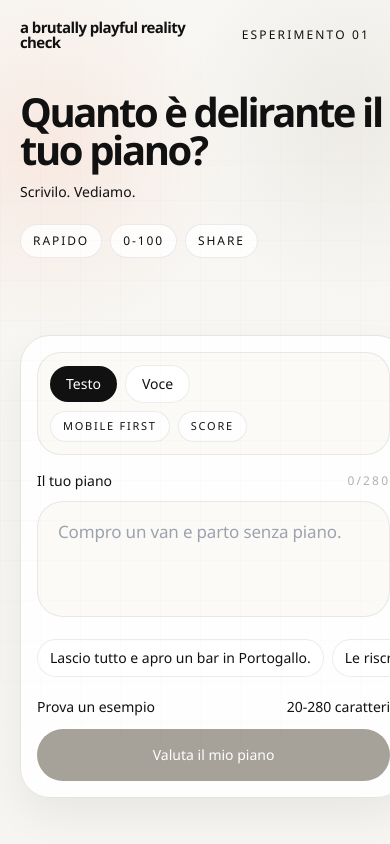
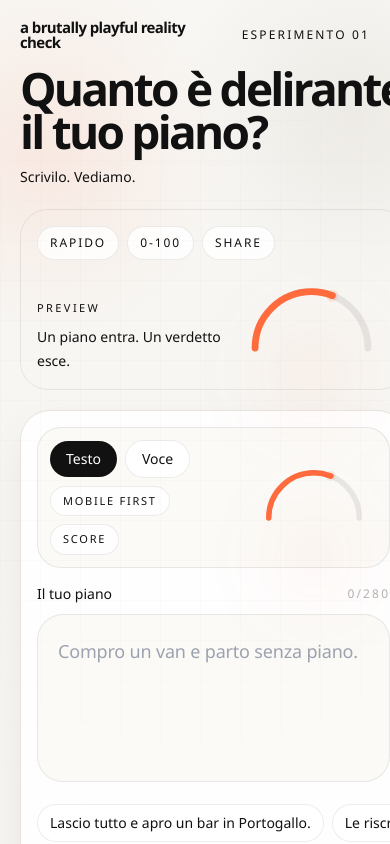
Before and after one commit to Luqia-Studios/a-brutally-playful-reality-check, a Next.js app: page / in a window 390 px wide. Built offline with nearby package versions, Linux system fonts and the light colour scheme.

Commit message:
Refine mobile layout

```diff
--- a/components/input-experience.tsx
+++ b/components/input-experience.tsx
@@ -97,15 +97,21 @@ export function InputExperience() {
 
         <section
           className={`grid min-h-0 flex-1 ${
-            keyboardOpen ? "items-start gap-4 sm:gap-6 lg:items-center lg:gap-14" : "items-center gap-6 sm:gap-8 lg:gap-14"
+            keyboardOpen
+              ? "items-start gap-4 sm:gap-6 lg:items-center lg:gap-14"
+              : "content-start gap-5 sm:gap-8 lg:items-center lg:gap-14"
           } lg:grid-cols-[0.44fr_0.56fr]`}
         >
-          <div className={`flex min-h-0 flex-col ${keyboardOpen ? "justify-start gap-3" : "justify-center gap-5 lg:gap-6"}`}>
+          <div
+            className={`flex min-h-0 flex-col ${
+              keyboardOpen ? "justify-start gap-3" : "justify-between gap-5 lg:justify-center lg:gap-6"
+            }`}
+          >
             <div className={`${keyboardOpen ? "space-y-2" : "space-y-3 sm:space-y-4"}`}>
               <div className="max-w-[31rem] space-y-3">
                 <h1
                   className={`font-display font-semibold leading-[0.94] tracking-[-0.06em] text-text ${
-                    keyboardOpen ? "text-[32px] sm:text-[44px] lg:text-[68px]" : "text-[40px] sm:text-[52px] lg:text-[68px]"
+                    keyboardOpen ? "text-[32px] sm:text-[44px] lg:text-[68px]" : "text-[46px] sm:text-[56px] lg:text-[68px]"
                   }`}
                 >
                   Quanto è delirante il tuo piano?
@@ -116,7 +122,9 @@ export function InputExperience() {
               </div>
             </div>
 
-            <div className={`flex flex-wrap gap-2 lg:hidden ${keyboardOpen ? "hidden sm:flex" : ""}`}>
+            {!keyboardOpen ? (
+              <div className="grid gap-3 rounded-[28px] border hairline bg-white/72 p-4 lg:hidden">
+                <div className="flex flex-wrap gap-2">
                   <span className="micro-chip rounded-full px-3 py-2 text-xs uppercase tracking-[0.16em] text-black/42">
                     rapido
                   </span>
@@ -128,15 +136,29 @@ export function InputExperience() {
                   </span>
                 </div>
 
+                <div className="grid grid-cols-[1.08fr_0.92fr] items-end gap-3">
+                  <div className="space-y-2">
+                    <p className="eyebrow text-[11px] text-black/34">Preview</p>
+                    <p className="text-sm leading-6 text-black/56">
+                      Un piano entra. Un verdetto esce.
+                    </p>
+                  </div>
+                  <div className="flex items-center justify-end">
+                    <MeterArc score={previewScore} size="sm" label="Anteprima" showScale={false} />
+                  </div>
+                </div>
+              </div>
+            ) : null}
+
             <div className="hidden lg:block">
               <MeterArc score={64} size="sm" label="Anteprima" showScale={false} />
             </div>
           </div>
 
-          <div className={`flex min-h-0 h-full ${keyboardOpen ? "items-start" : "items-center"} lg:justify-end`}>
-            <div className="surface-panel w-full rounded-[30px] p-4 sm:p-5 lg:max-w-[37rem] lg:rounded-[34px] lg:p-6">
-              <div className={`${keyboardOpen ? "space-y-3" : "space-y-4"}`}>
-                <div className="grid grid-cols-[1fr_auto] items-center gap-3 rounded-[24px] border hairline bg-[#FBFAF7] p-3 sm:p-4">
+          <div className="flex min-h-0 items-start lg:h-full lg:items-center lg:justify-end">
+            <div className="surface-panel flex min-h-[min(54svh,35rem)] w-full flex-col rounded-[30px] p-4 sm:min-h-0 sm:p-5 lg:max-w-[37rem] lg:rounded-[34px] lg:p-6">
+              <div className={`flex h-full flex-col ${keyboardOpen ? "gap-3" : "gap-4"}`}>
+                <div className="grid grid-cols-[1fr_126px] items-center gap-3 rounded-[24px] border hairline bg-[#FBFAF7] p-3 sm:grid-cols-[1fr_auto] sm:p-4">
                   <div className="space-y-2">
                     <div className="flex items-center gap-2">
                       <button
@@ -163,12 +185,12 @@ export function InputExperience() {
                     </div>
                   </div>
 
-                  <div className="hidden min-w-[104px] sm:block">
+                  <div className="min-w-[118px] sm:min-w-[104px]">
                     <MeterArc score={previewScore} size="sm" label="Anteprima" showScale={false} />
                   </div>
                 </div>
 
-                <form className="space-y-4" onSubmit={handleSubmit}>
+                <form className="flex h-full flex-col gap-4" onSubmit={handleSubmit}>
                   <div className="space-y-2.5">
                     <div className="flex items-center justify-between gap-4">
                       <label htmlFor="plan" className="text-sm font-medium text-text">
@@ -187,7 +209,11 @@ export function InputExperience() {
                       rows={4}
                       onChange={(event) => setDraft(event.target.value)}
                       placeholder={SAMPLE_INPUTS[placeholderIndex]}
-                      className="w-full resize-none rounded-[26px] border hairline bg-[#FBFAF7] px-5 py-4 text-[17px] leading-7 tracking-[-0.01em] text-text outline-none transition placeholder:text-black/28 focus:border-[#D8D1C6] focus:bg-white"
+                      className={`w-full resize-none rounded-[26px] border hairline bg-[#FBFAF7] px-5 tracking-[-0.01em] text-text outline-none transition placeholder:text-black/28 focus:border-[#D8D1C6] focus:bg-white ${
+                        keyboardOpen
+                          ? "py-4 text-[17px] leading-7"
+                          : "min-h-[168px] py-5 text-[18px] leading-8 sm:min-h-0 sm:py-4 sm:text-[17px] sm:leading-7"
+                      }`}
                     />
                   </div>
 
@@ -212,7 +238,7 @@ export function InputExperience() {
                     className={`space-y-3 ${
                       keyboardOpen
                         ? "sticky bottom-0 -mx-4 border-t hairline bg-white/96 px-4 pb-[calc(env(safe-area-inset-bottom)+0.35rem)] pt-3 sm:static sm:mx-0 sm:border-0 sm:bg-transparent sm:px-0 sm:pb-0 sm:pt-0"
-                        : ""
+                        : "mt-auto"
                     }`}
                   >
                     <div className="flex items-center justify-between gap-3">
--- a/components/meter-arc.tsx
+++ b/components/meter-arc.tsx
@@ -3,6 +3,7 @@ type MeterArcProps = {
   size?: "sm" | "lg";
   label?: string;
   showScale?: boolean;
+  className?: string;
 };
 
 function accentForScore(score: number) {
@@ -25,15 +26,16 @@ export function MeterArc({
   score,
   size = "lg",
   label = "Indice di delirio",
-  showScale = true
+  showScale = true,
+  className = ""
 }: MeterArcProps) {
   const safeScore = Math.max(0, Math.min(100, score));
-  const radius = size === "lg" ? 118 : 86;
-  const centerX = size === "lg" ? 160 : 120;
-  const centerY = size === "lg" ? 160 : 118;
+  const radius = size === "lg" ? 118 : 92;
+  const centerX = size === "lg" ? 160 : 128;
+  const centerY = size === "lg" ? 160 : 124;
   const strokeWidth = size === "lg" ? 14 : 11;
-  const width = size === "lg" ? 320 : 240;
-  const height = size === "lg" ? 210 : 156;
+  const width = size === "lg" ? 320 : 256;
+  const height = size === "lg" ? 210 : 164;
   const startX = centerX - radius;
   const endX = centerX + radius;
   const path = `M ${startX} ${centerY} A ${radius} ${radius} 0 0 1 ${endX} ${centerY}`;
@@ -43,7 +45,7 @@ export function MeterArc({
   const accent = accentForScore(safeScore);
 
   return (
-    <div className="relative mx-auto w-full max-w-[320px]">
+    <div className={`relative mx-auto w-full max-w-[320px] ${className}`}>
       <div className="meter-glow absolute inset-x-8 top-5 h-40 rounded-full blur-2xl" />
       <svg
         viewBox={`0 0 ${width} ${height}`}
```
Also changed, not shown: components/result-experience.tsx (+18 -13 lines). Lines whose indentation alone changed are shown as unchanged.
